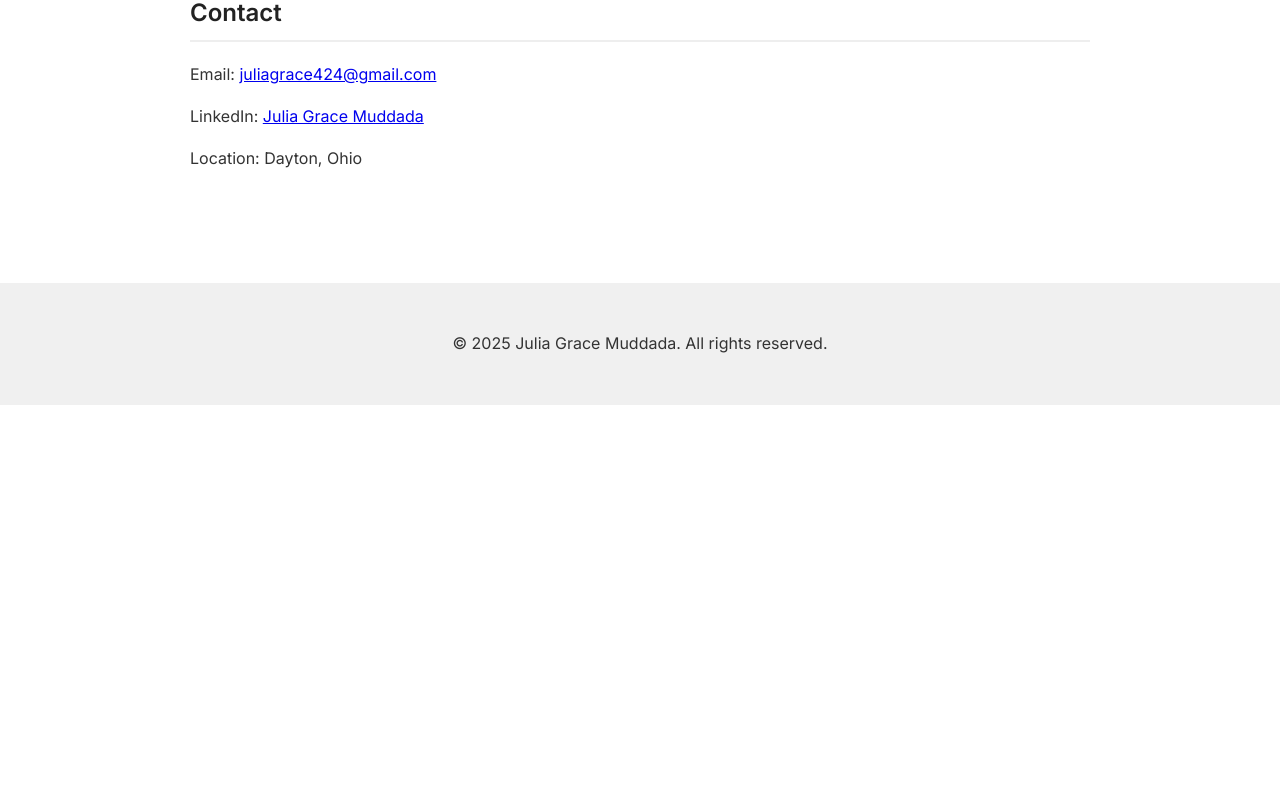
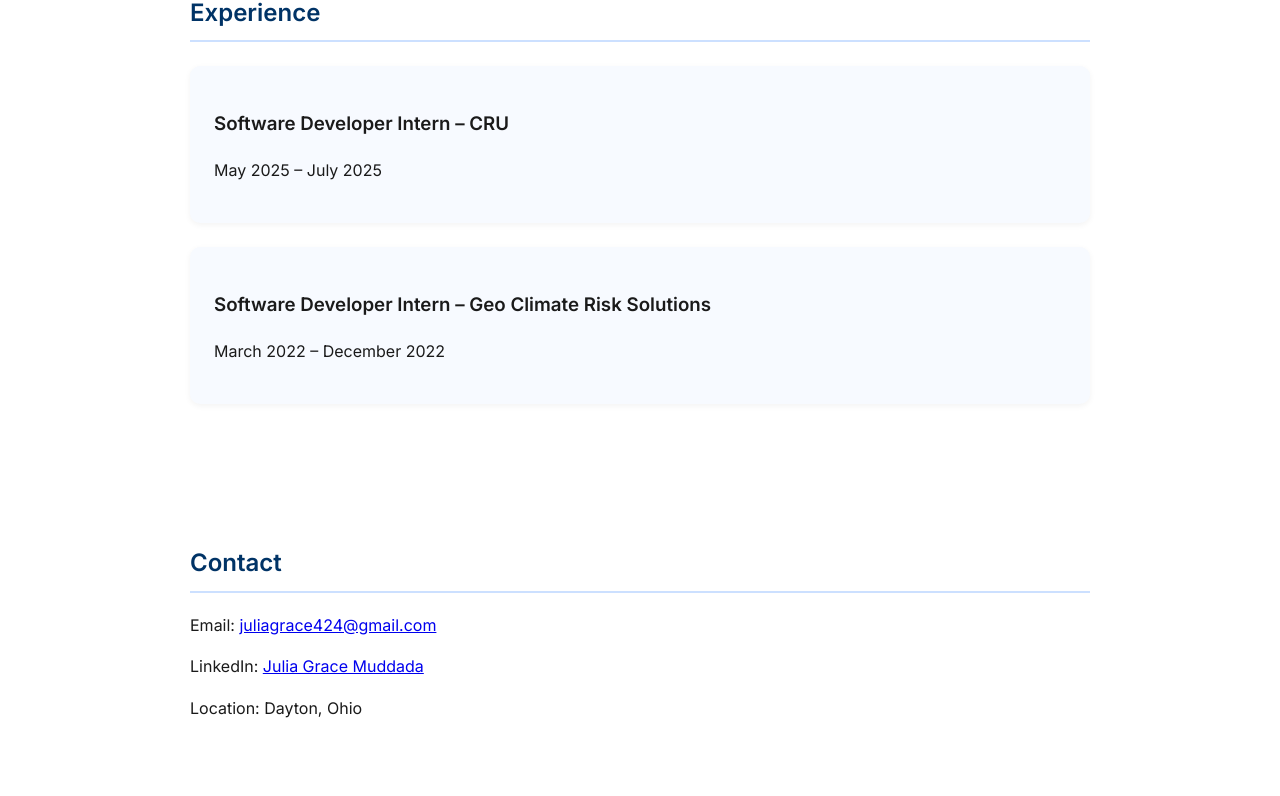
Before and after one commit to juliagrace07/Portfolio, a plain HTML site: page index.html in a window 1280 px wide. Shown: the part 1708-2504 px from the top of the page. Before the commit the page ends 2113 px from the top, so only its background shows below. Drawn offline with Linux system fonts and the light colour scheme.

Commit message:
Update index.html

```diff
--- a/index.html
+++ b/index.html
@@ -10,11 +10,11 @@
       font-family: 'Inter', sans-serif;
       margin: 0;
       background: #ffffff;
-      color: #333;
+      color: #1a1a1a;
       line-height: 1.6;
     }
     header {
-      background: #f0f0f0;
+      background: #e6f0ff;
       padding: 2rem;
       text-align: center;
       box-shadow: 0 2px 8px rgba(0, 0, 0, 0.05);
@@ -22,12 +22,12 @@
     nav a {
       margin: 0 15px;
       text-decoration: none;
-      color: #333;
+      color: #003366;
       font-weight: 600;
       transition: color 0.3s;
     }
     nav a:hover {
-      color: #007bff;
+      color: #0056b3;
     }
     section {
       padding: 3rem 2rem;
@@ -35,12 +35,12 @@
       margin: auto;
     }
     h2 {
-      color: #222;
-      border-bottom: 2px solid #eee;
+      color: #003366;
+      border-bottom: 2px solid #cce0ff;
       padding-bottom: 0.5rem;
     }
     .card {
-      background: #fafafa;
+      background: #f7faff;
       border-radius: 10px;
       padding: 1.5rem;
       margin: 1.5rem 0;
@@ -54,14 +54,14 @@
     a.btn {
       display: inline-block;
       padding: 10px 20px;
-      background: #007bff;
+      background: #0066cc;
       color: white;
       text-decoration: none;
       border-radius: 6px;
       transition: background 0.3s;
     }
     a.btn:hover {
-      background: #0056b3;
+      background: #004c99;
     }
     ul.skills {
       columns: 2;
@@ -69,7 +69,7 @@
       padding-left: 0;
     }
     footer {
-      background: #f0f0f0;
+      background: #e6f0ff;
       text-align: center;
       padding: 2rem 1rem;
       margin-top: 3rem;
@@ -83,8 +83,9 @@
     <nav>
       <a href="#projects">Projects</a>
       <a href="#skills">Skills</a>
+      <a href="#experience">Experience</a>
       <a href="#contact">Contact</a>
-      <a href="Julia_Resume.pdf" class="btn" download>Download Resume</a>
+      <a href="Julia resumee.pdf" class="btn" download>Download Resume</a>
     </nav>
   </header>
 
@@ -122,6 +123,18 @@
     </ul>
   </section>
 
+  <section id="experience">
+    <h2>Experience</h2>
+    <div class="card">
+      <h3>Software Developer Intern – CRU</h3>
+      <p>May 2025 – July 2025</p>
+    </div>
+    <div class="card">
+      <h3>Software Developer Intern – Geo Climate Risk Solutions</h3>
+      <p>March 2022 – December 2022</p>
+    </div>
+  </section>
+
   <section id="contact">
     <h2>Contact</h2>
     <p>Email: <a href="mailto:juliagrace424@gmail.com">juliagrace424@gmail.com</a></p>
```
